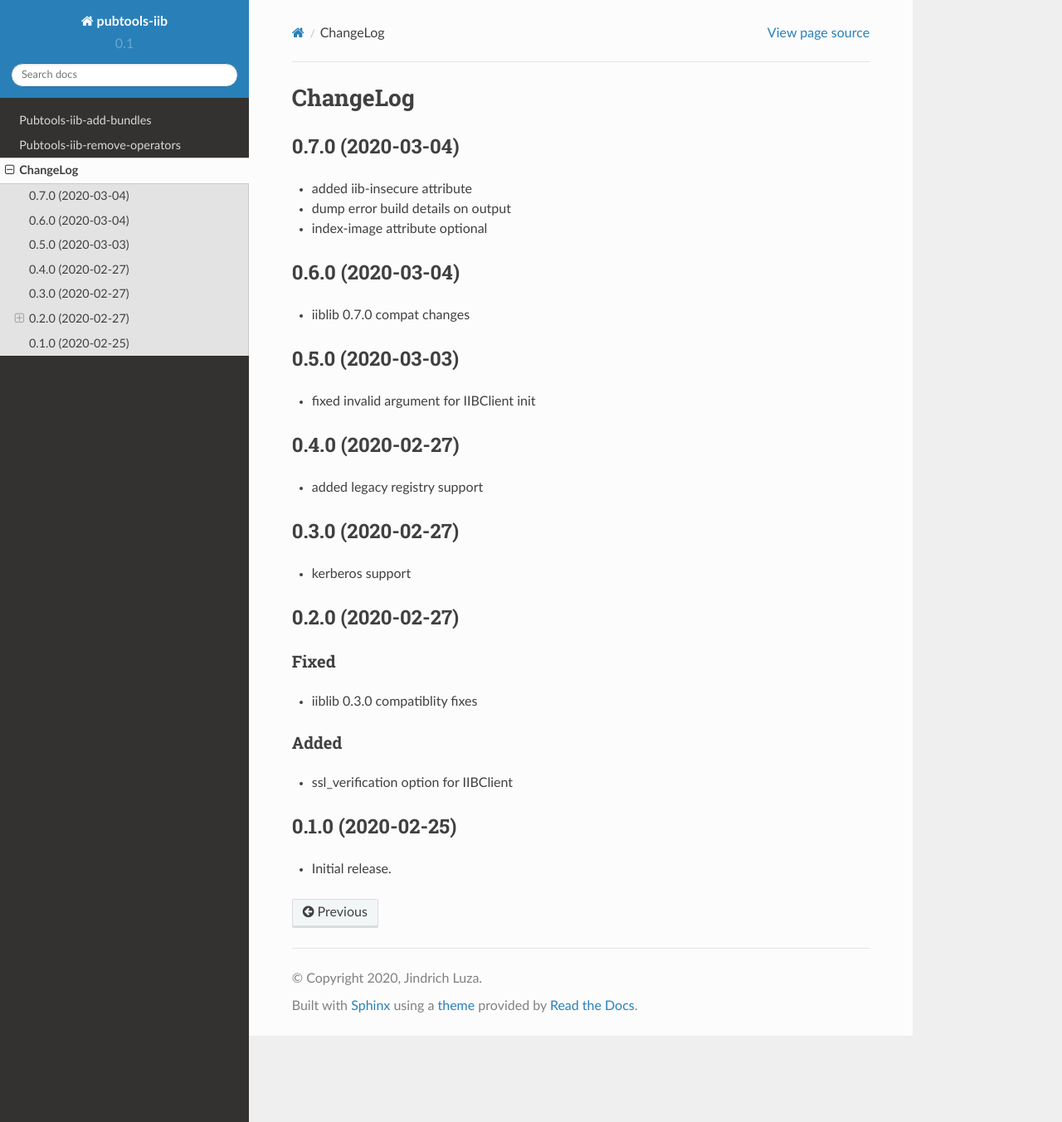
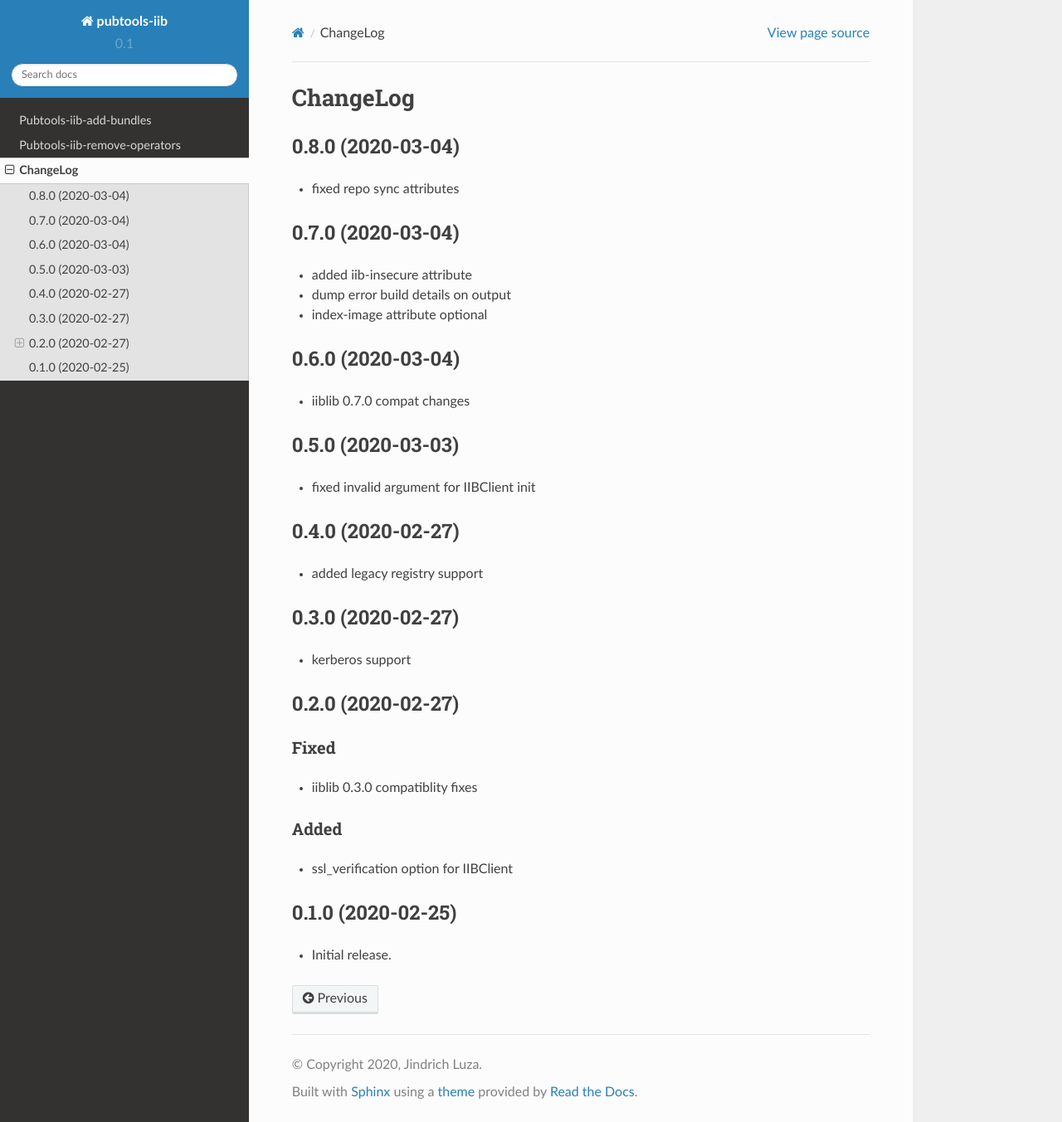
Before and after one commit to release-engineering/pubtools-iib, a Sphinx documentation site: the page built from docs/source/CHANGELOG.rst, in a window 1280 px wide and 1353 px high. Shown: the whole window at 83% size. Built offline with Sphinx 7.4.7 and the Read the Docs theme 2.0.0, drawn with Linux system fonts in a browser that asks for light colours.

Commit message:
v0.8.0 changelog

```diff
--- a/docs/source/CHANGELOG.rst
+++ b/docs/source/CHANGELOG.rst
@@ -1,5 +1,9 @@
 ChangeLog
 =========
+
+0.8.0 (2020-03-04)
+------------------
+* fixed repo sync attributes
 
 0.7.0 (2020-03-04)
 ------------------
--- a/setup.py
+++ b/setup.py
@@ -66,7 +66,7 @@ if os.environ.get("READTHEDOCS", None):
 
 setup(
     name="pubtools-iib",
-    version="0.7.0",
+    version="0.8.0",
     description="Pubtools-iib",
     long_description=long_description,
     author="Jindrich Luza",
```
